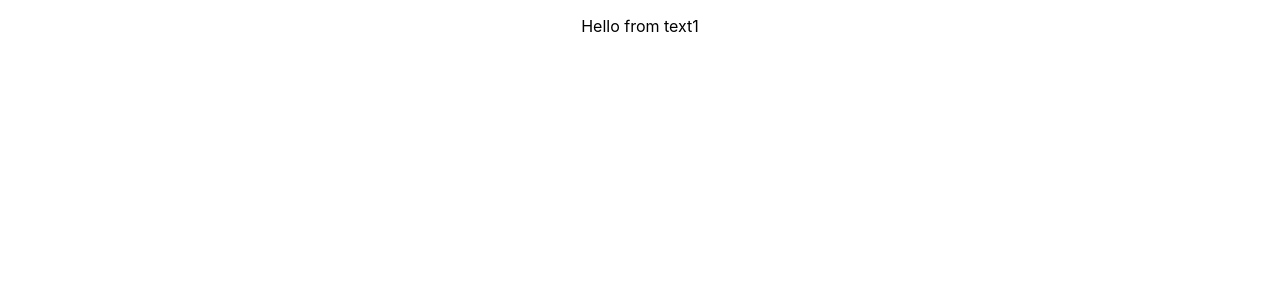
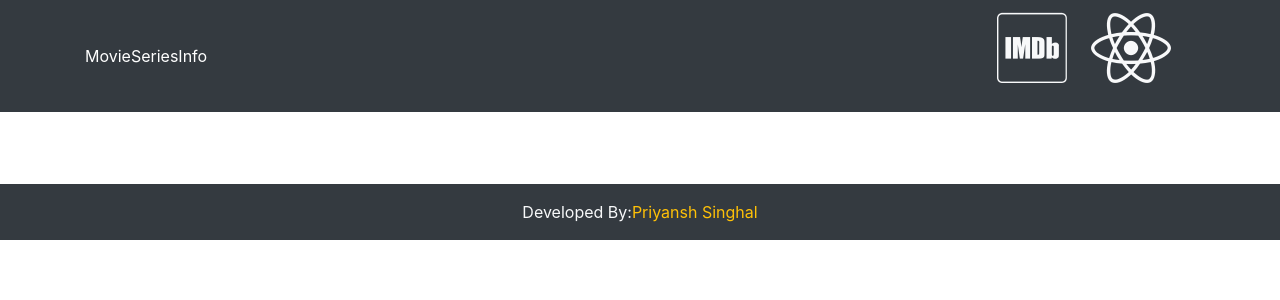
Before and after one commit to priyansh18/MovieTv-Info, a React (Create React App) app in the folder movie_search/: page / in a window 1280 px wide. Shown: the top 300 px of the page. Built offline with nearby package versions, Linux system fonts and the light colour scheme.

Commit message:
Navbar and Footer Added

```diff
--- a/movie_search/public/index.html
+++ b/movie_search/public/index.html
@@ -15,6 +15,13 @@
       user's mobile device or desktop. See https://developers.google.com/web/fundamentals/web-app-manifest/
     -->
     <link rel="manifest" href="%PUBLIC_URL%/manifest.json" />
+    <link
+      rel="stylesheet"
+      href="https://stackpath.bootstrapcdn.com/bootstrap/4.5.0/css/bootstrap.min.css"
+      integrity="sha384-9aIt2nRpC12Uk9gS9baDl411NQApFmC26EwAOH8WgZl5MYYxFfc+NcPb1dKGj7Sk"
+      crossorigin="anonymous"
+    />
+    <script src="https://kit.fontawesome.com/0a3782d7b5.js" crossorigin="anonymous"></script>
     <!--
       Notice the use of %PUBLIC_URL% in the tags above.
       It will be replaced with the URL of the `public` folder during the build.
--- a/movie_search/src/App.js
+++ b/movie_search/src/App.js
@@ -1,10 +1,12 @@
-import React from 'react';
-import './App.css';
-import Text from './Components/Text'
+import React from "react";
+import "./App.css";
+import Navbar from "./Components/Navbar";
+import Footer from "./Components/Footer";
 function App() {
   return (
     <div className="App">
-      <Text/>
+      <Navbar />
+      <Footer />
     </div>
   );
 }
--- /dev/null
+++ b/movie_search/src/Components/Footer.jsx
@@ -0,0 +1,20 @@
+import React, { Component } from "react";
+
+const Footer = () => {
+  return (
+    <div>
+      <div className="row">
+        <div className="col-md-12">
+          <div className="footer p-3 mt-4 text-center bg-dark text-light">
+            Developed By:
+            <span className="text-warning font-weight-normal">
+              Priyansh Singhal
+            </span>
+          </div>
+        </div>
+      </div>
+    </div>
+  );
+};
+
+export default Footer;
--- /dev/null
+++ b/movie_search/src/Components/Navbar.jsx
@@ -0,0 +1,27 @@
+import React, { Component } from "react";
+
+const Navbar = () => {
+  return (
+    <div>
+      <nav className="navbar nnavbar-light bg-dark mb-5">
+        <div className="container">
+          <div className="navbar-header">
+            <a className="navar-brand text-white text-lg brand-text" href="#">
+              MovieSeriesInfo
+            </a>
+          </div>
+          <ul className="nabar-nav ml-auto text-light d-inline-block">
+            <li className="nav-item d-inline-block mr-4">
+              <i className="fab fa-imdb fa-5x" id="imdb-logo"></i>
+            </li>
+            <li className="nav-item d-inline-block mr-4">
+              <i className="fab fa-react fa-5x" id="react-logo"></i>
+            </li>
+          </ul>
+        </div>
+      </nav>
+    </div>
+  );
+};
+
+export default Navbar;
--- a/movie_search/src/Components/Text.jsx
+++ /dev/null
@@ -1,9 +0,0 @@
-import React, { Component } from 'react';
-
-class Text extends Component {
-  render() {
-    return ( <p>Hello from text1</p> );
-  }
-}
-
-export default Text;
```
